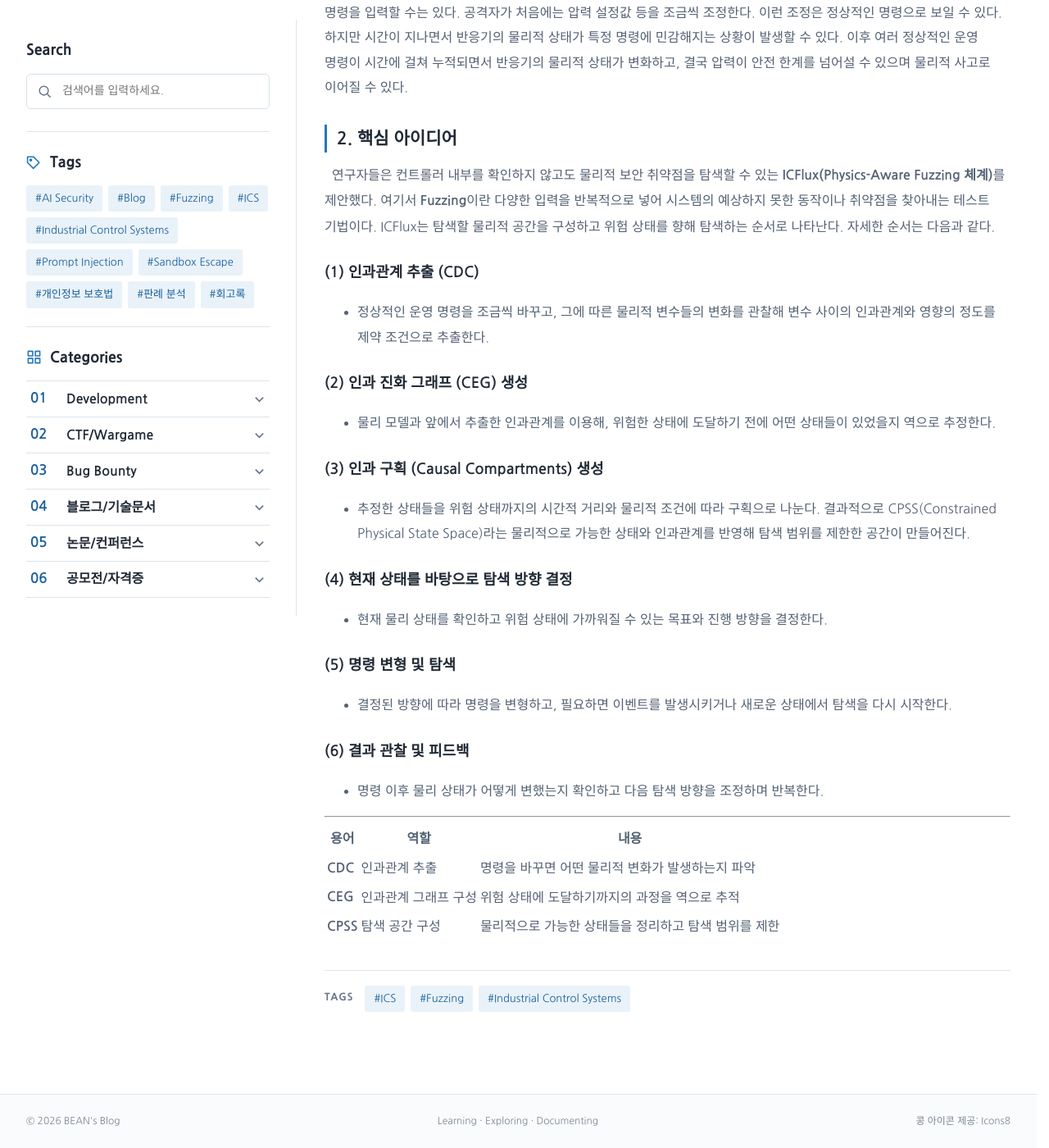
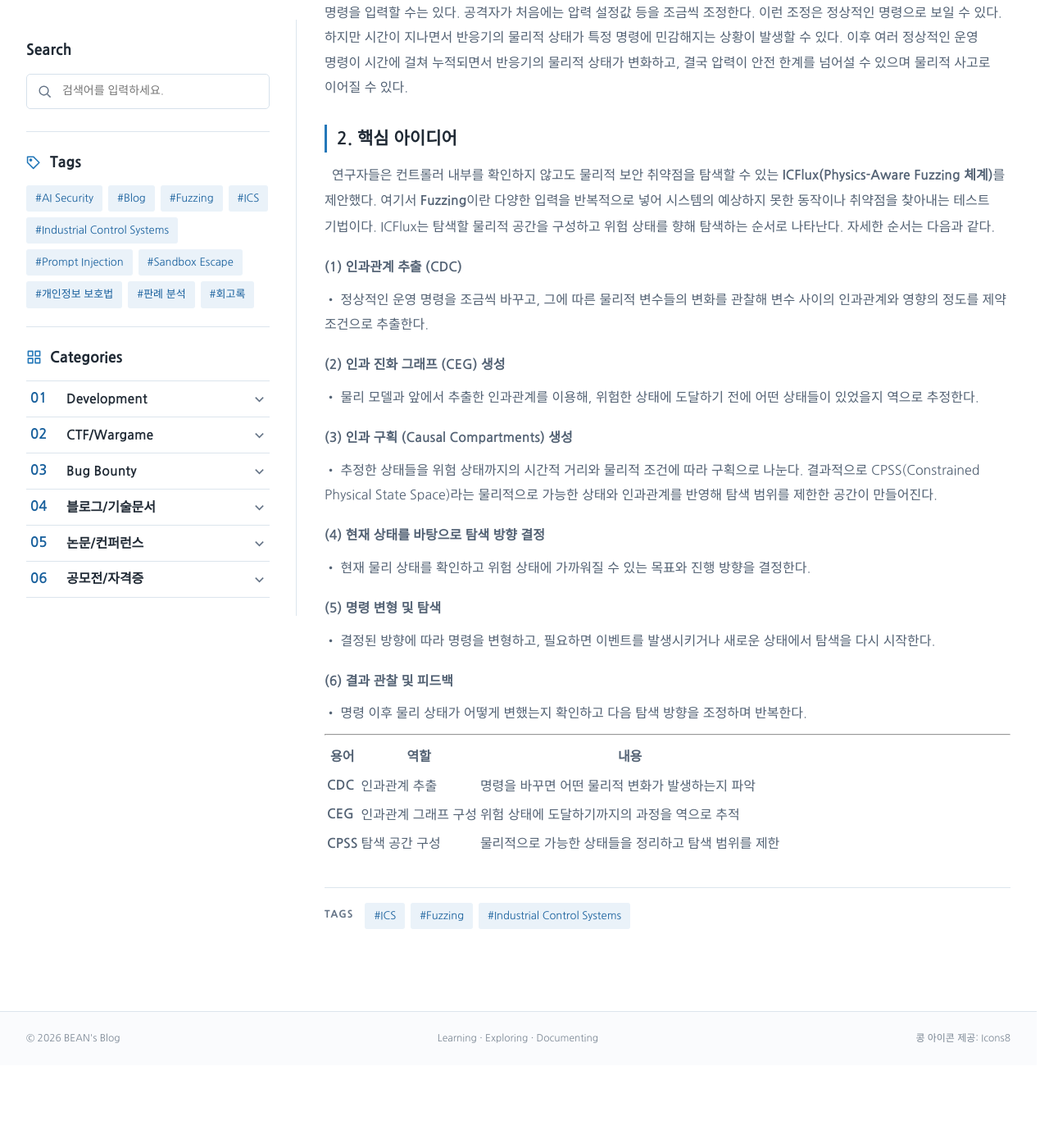
Before and after one commit to BEAN-CMD418/bean-cmd418.github.io, a Jekyll site: the page built from _posts/2026-11-26-icflux-physics-aware-fuzzing.md, in a window 1280 px wide and 1400 px high, scrolled down 691 px. Shown: the whole window at 82% size. Built offline with Jekyll 4.4.1, drawn with Linux system fonts in a browser that asks for light colours; some web fonts are replaced; after the commit the page ends 1990 px from its top, so only the background shows below that.

Commit message:
Adjust ICFlux section heading size and bullet indentation

```diff
--- a/_posts/2026-11-26-icflux-physics-aware-fuzzing.md
+++ b/_posts/2026-11-26-icflux-physics-aware-fuzzing.md
@@ -15,29 +15,29 @@ tags: [ICS, Fuzzing, Industrial Control Systems]
 
 &nbsp;&nbsp;연구자들은 컨트롤러 내부를 확인하지 않고도 물리적 보안 취약점을 탐색할 수 있는 **ICFlux(Physics-Aware Fuzzing 체계)**를 제안했다. 여기서 **Fuzzing**이란 다양한 입력을 반복적으로 넣어 시스템의 예상하지 못한 동작이나 취약점을 찾아내는 테스트 기법이다. ICFlux는 탐색할 물리적 공간을 구성하고 위험 상태를 향해 탐색하는 순서로 나타난다. 자세한 순서는 다음과 같다.
 
-### (1) 인과관계 추출 (CDC)
+<p style="font-size: 16px; font-weight: bold; margin: 20px 0 8px;">(1) 인과관계 추출 (CDC)</p>
 
-- 정상적인 운영 명령을 조금씩 바꾸고, 그에 따른 물리적 변수들의 변화를 관찰해 변수 사이의 인과관계와 영향의 정도를 제약 조건으로 추출한다.
+<p style="margin: 0 0 10px;">• 정상적인 운영 명령을 조금씩 바꾸고, 그에 따른 물리적 변수들의 변화를 관찰해 변수 사이의 인과관계와 영향의 정도를 제약 조건으로 추출한다.</p>
 
-### (2) 인과 진화 그래프 (CEG) 생성
+<p style="font-size: 16px; font-weight: bold; margin: 20px 0 8px;">(2) 인과 진화 그래프 (CEG) 생성</p>
 
-- 물리 모델과 앞에서 추출한 인과관계를 이용해, 위험한 상태에 도달하기 전에 어떤 상태들이 있었을지 역으로 추정한다.
+<p style="margin: 0 0 10px;">• 물리 모델과 앞에서 추출한 인과관계를 이용해, 위험한 상태에 도달하기 전에 어떤 상태들이 있었을지 역으로 추정한다.</p>
 
-### (3) 인과 구획 (Causal Compartments) 생성
+<p style="font-size: 16px; font-weight: bold; margin: 20px 0 8px;">(3) 인과 구획 (Causal Compartments) 생성</p>
 
-- 추정한 상태들을 위험 상태까지의 시간적 거리와 물리적 조건에 따라 구획으로 나눈다. 결과적으로 CPSS(Constrained Physical State Space)라는 물리적으로 가능한 상태와 인과관계를 반영해 탐색 범위를 제한한 공간이 만들어진다.
+<p style="margin: 0 0 10px;">• 추정한 상태들을 위험 상태까지의 시간적 거리와 물리적 조건에 따라 구획으로 나눈다. 결과적으로 CPSS(Constrained Physical State Space)라는 물리적으로 가능한 상태와 인과관계를 반영해 탐색 범위를 제한한 공간이 만들어진다.</p>
 
-### (4) 현재 상태를 바탕으로 탐색 방향 결정
+<p style="font-size: 16px; font-weight: bold; margin: 20px 0 8px;">(4) 현재 상태를 바탕으로 탐색 방향 결정</p>
 
-- 현재 물리 상태를 확인하고 위험 상태에 가까워질 수 있는 목표와 진행 방향을 결정한다.
+<p style="margin: 0 0 10px;">• 현재 물리 상태를 확인하고 위험 상태에 가까워질 수 있는 목표와 진행 방향을 결정한다.</p>
 
-### (5) 명령 변형 및 탐색
+<p style="font-size: 16px; font-weight: bold; margin: 20px 0 8px;">(5) 명령 변형 및 탐색</p>
 
-- 결정된 방향에 따라 명령을 변형하고, 필요하면 이벤트를 발생시키거나 새로운 상태에서 탐색을 다시 시작한다.
+<p style="margin: 0 0 10px;">• 결정된 방향에 따라 명령을 변형하고, 필요하면 이벤트를 발생시키거나 새로운 상태에서 탐색을 다시 시작한다.</p>
 
-### (6) 결과 관찰 및 피드백
+<p style="font-size: 16px; font-weight: bold; margin: 20px 0 8px;">(6) 결과 관찰 및 피드백</p>
 
-- 명령 이후 물리 상태가 어떻게 변했는지 확인하고 다음 탐색 방향을 조정하며 반복한다.
+<p style="margin: 0 0 10px;">• 명령 이후 물리 상태가 어떻게 변했는지 확인하고 다음 탐색 방향을 조정하며 반복한다.</p>
 
 ---
 
```
